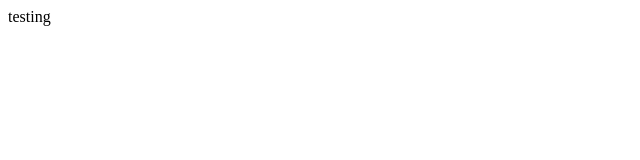
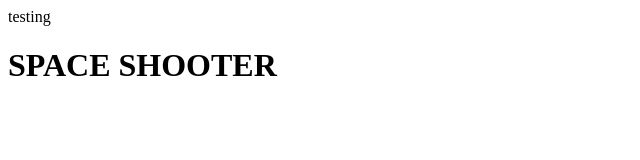
Before and after one commit to reddign/codingpirates, a plain HTML site: page test.htm in a window 1280 px wide. Shown: the whole page, without its empty margins (0-640 px from the left). Drawn offline with Linux system fonts and the light colour scheme.

Commit message:
added spaceshooter

```diff
--- a/test.htm
+++ b/test.htm
@@ -6,5 +6,7 @@
 </head>
 <body>
     testing
+
+    <h1 a href="games.html">SPACE SHOOTER</h1>
 </body>
 </html>
```
